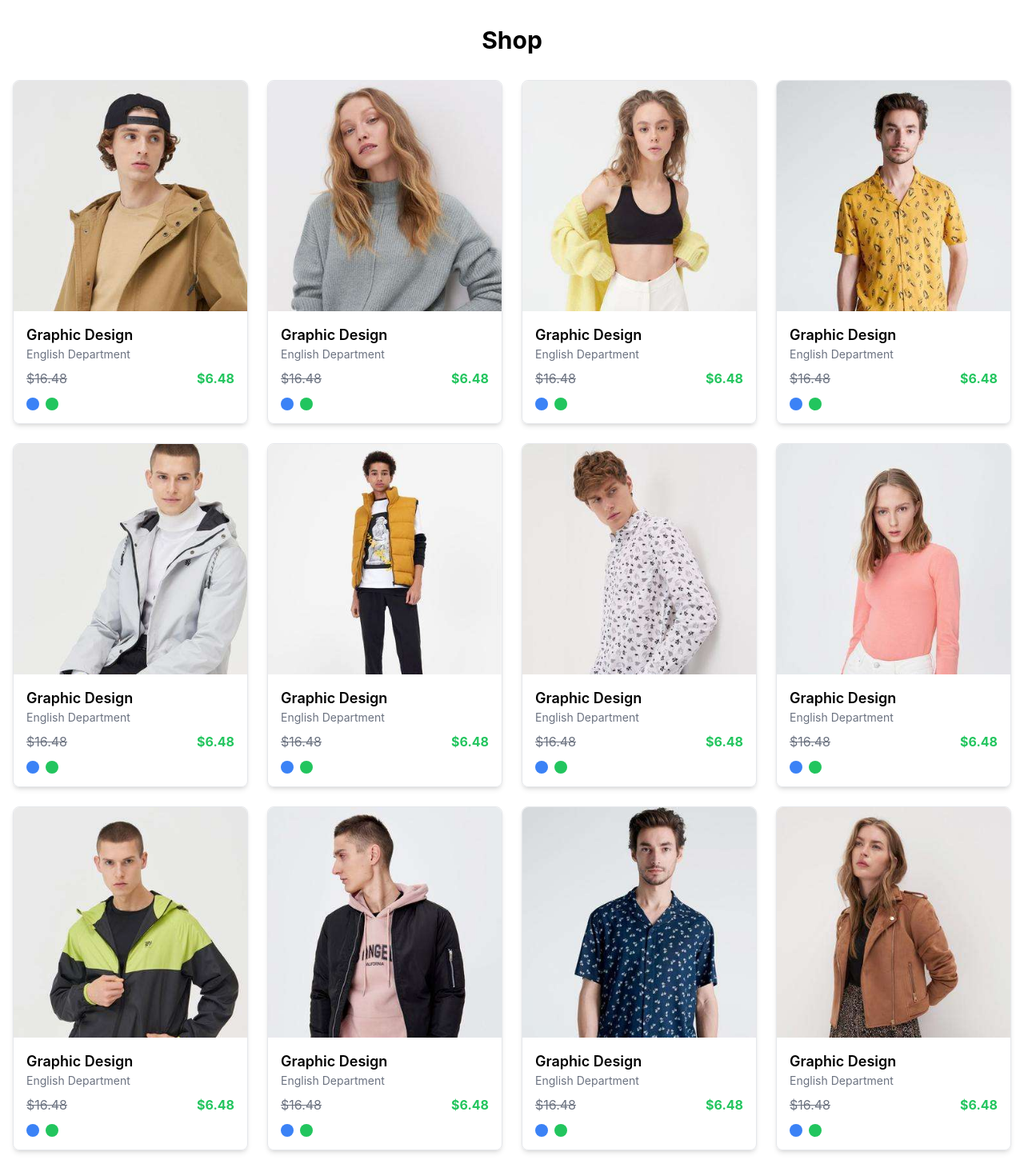
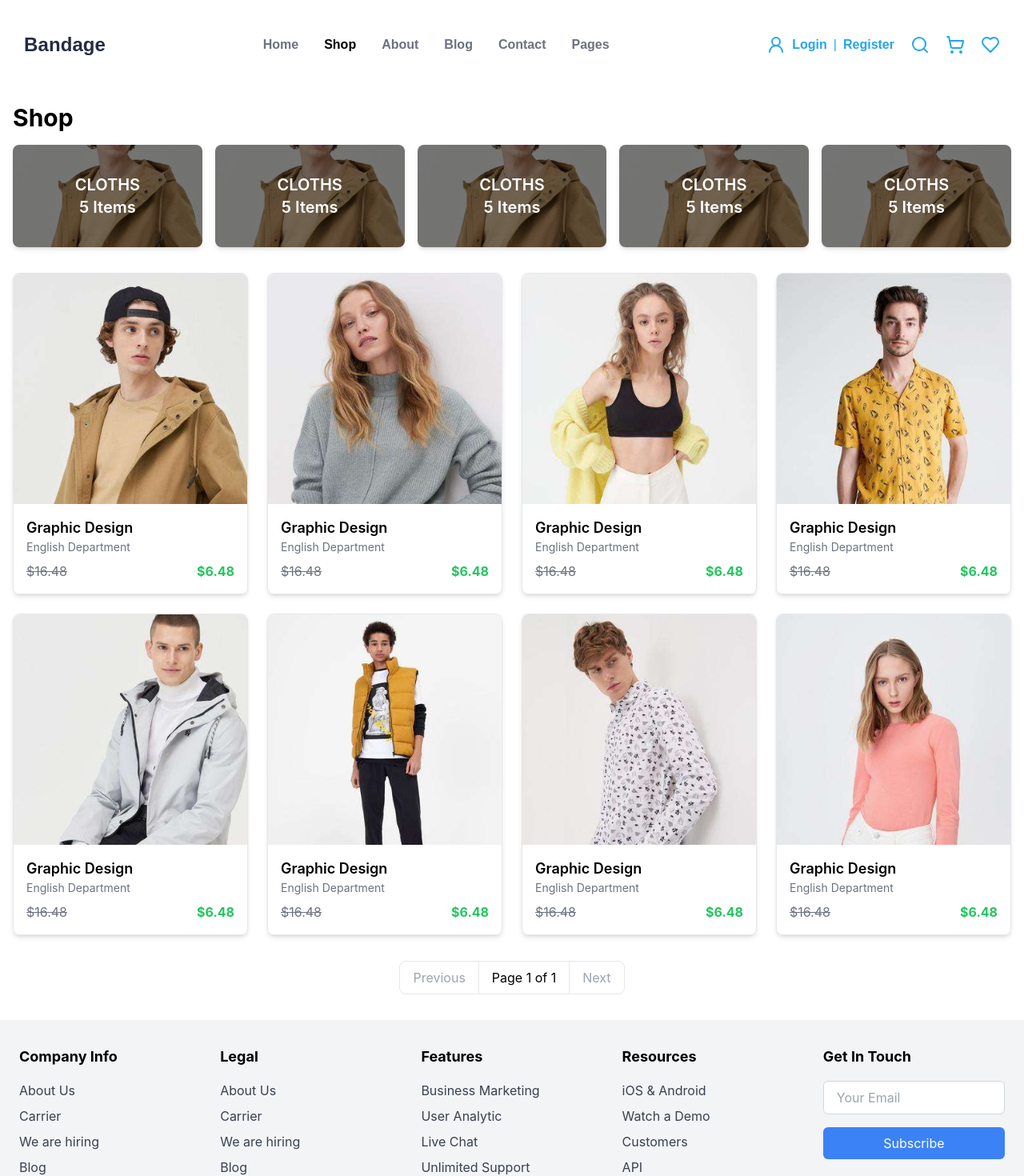
Before and after one commit to Gulsahkrklc/e-comm, a React (Vite) app: page /shop in a window 1280 px wide. Shown: the top 1470 px of the page at 80% size. Built offline with nearby package versions, Linux system fonts and the light colour scheme.

Commit message:
ShopPage cloths section added

```diff
--- a/src/layout/Header.jsx
+++ b/src/layout/Header.jsx
@@ -1,102 +1,114 @@
-import React, { useState } from "react";
-//import SignupForm from "../pages/SignupForm";
-import { Link } from "react-router-dom";
+import { useState } from "react";
+import { Heart, Menu, Search, ShoppingCart, UserRound } from "lucide-react";
+import { NavLink, useHistory, Link } from "react-router-dom";
+import { useSelector } from "react-redux";
+import Gravatar from 'react-gravatar';
 
-const Header = () => {
-  const [menuOpen, setMenuOpen] = useState(false);
+function Header() {
+    const [isMobileMenuOpen, setIsMobileMenuOpen] = useState(false);
+    const [isShopMenuOpen, setIsShopMenuOpen] = useState(false);
+    const [isLoginOpen, setIsLoginOpen] = useState(false);
+    const history = useHistory();
+
+    const user = useSelector((state) => state.client.user);
+
+    const mainPageHandle = () => {
+        history.push("/");
+    }
+
+    const toggleMobileMenu = () => {
+        setIsMobileMenuOpen(!isMobileMenuOpen);
+    };
 
 
+    const toggleLoginMenu = () => {
+        setIsLoginOpen(!isLoginOpen);
+    };
+
     return (
-    <header className="bg-white border-b border-gray-200 shadow-md">
-      <div className="container mx-auto flex justify-between items-center py-4 px-6">
-        {/* Logo */}
-        <div className="text-2xl font-bold">BrandName</div>
+        <div className="font-monts">
+            <div className="flex justify-between mt-[40px] mx-[30px] mb-[25px]">
+                <div>
+                    <button onClick={mainPageHandle}><h3 className="font-bold text-2xl leading-8 tracking-[0.1px] text-[#252B42]">Bandage</h3></button>
+                </div>
+                <nav className="hidden lg:flex justify-between items-center px-[30px] font-semibold relative">
+                    <ul className="flex gap-8 text-gray-500">
+                        <NavLink exact to="/" activeClassName="selected" className="hover:text-black">Home</NavLink>
+                        <NavLink to="/shop" activeClassName="selected" className="hover:text-black">Shop</NavLink>
+                        <NavLink to="/about" activeClassName="selected" className="hover:text-black">About</NavLink>
+                        <NavLink to="/blog" activeClassName="selected" className="hover:text-black">Blog</NavLink>
+                        <NavLink to="/contact" activeClassName="selected" className="hover:text-black">Contact</NavLink>
+                        <NavLink to="/pages" activeClassName="selected" className="hover:text-black">Pages</NavLink>
+                    </ul>
 
-        {/* Navigation (Visible on Desktop) */}
-        <nav className="hidden md:flex space-x-6">
-          <a href="/" className="text-gray-700 hover:text-blue-500">
-            Home
-          </a>
-          <a href="/shop" className="text-gray-700 hover:text-blue-500">
-            Product
-          </a>
-          <a href="#" className="text-gray-700 hover:text-blue-500">
-            Pricing
-          </a>
-          <a href="#" className="text-gray-700 hover:text-blue-500">
-            Contact
-          </a>
                 </nav>
-
-        {/* Icons */}
-        <div className="flex items-center space-x-4">
-          <a href="#" className="text-gray-700 hover:text-blue-500">
-            🔍
-          </a>
-          <a href="#" className="text-gray-700 hover:text-blue-500">
-            🛒
-          </a>
-          <button
-            className="text-gray-700 hover:text-blue-500"
-
-          >
-            <Link to="/login">Login</Link>
+                <div className="text-[#3C403D] md:text-[#23A6F0] flex gap-[20px] items-center">
+                    <div className="flex gap-2 items-center">
+                        {user && user.email ? (
+                            <Gravatar
+                                email={user.email}
+                                size={40}
+                                default="identicon" // You can choose other default images like 'monsterid', 'retro', etc.
+                                className="rounded-full cursor-pointer"
+                                onClick={toggleLoginMenu}
+                                alt="User Avatar"
+                            />
+                        ) : (
+                            <button onClick={toggleLoginMenu} className="hover:text-gray-500 font-semibold">
+                                <UserRound />
+                            </button>
+                        )}
+                        <div className="hidden gap-2 md:flex">
+                            {user ? (
+                                <p className="font-semibold hover:text-gray-500 cursor-pointer">{user.name}</p>
+                            ) : (
+                                <>
+                                    <Link to="/login" className="hover:text-gray-500 font-semibold">Login</Link>
+                                    <p>|</p>
+                                    <Link to="/signup" className="hover:text-gray-500 font-semibold">Register</Link>
+                                </>
+                            )}
+                        </div>
+                    </div>
+                    <button className="hover:text-gray-500">
+                        <Search />
+                    </button>
+                    <button className="hover:text-gray-500">
+                        <ShoppingCart />
+                    </button>
+                    <button className="hidden md:block hover:text-gray-500">
+                        <Heart />
                     </button>
                     <button
-            className="text-gray-700 hover:text-blue-500"
-
+                        className="lg:hidden hover:text-gray-500"
+                        onClick={toggleMobileMenu}
+                        aria-label="Toggle Menu"
                     >
-            <Link to="/signup">Signup</Link>
-          </button>
-
-          {/* Mobile Menu Toggle Button */}
-          <button
-            className="md:hidden text-gray-700 hover:text-blue-500 focus:outline-none"
-            onClick={() => setMenuOpen(!menuOpen)}
-          >
-            ☰
+                        <Menu />
                     </button>
                 </div>
             </div>
-
-      {/* Mobile Menu (Visible on Mobile) */}
-      <div
-        className={`md:hidden bg-white shadow-md ${
-          menuOpen ? "block" : "hidden"
-        }`}
-      >
-        <nav className="flex flex-col space-y-2 p-4">
-          <a
-            href="#"
-            className="block text-gray-700 hover:text-blue-500 border-b pb-2"
-          >
-            Home
-          </a>
-          <a
-            href="#"
-            className="block text-gray-700 hover:text-blue-500 border-b pb-2"
-          >
-            Product
-          </a>
-          <a
-            href="#"
-            className="block text-gray-700 hover:text-blue-500 border-b pb-2"
-          >
-            Pricing
-          </a>
-          <a
-            href="#"
-            className="block text-gray-700 hover:text-blue-500 border-b pb-2"
-          >
-            Contact
-          </a>
-        </nav>
+            {isMobileMenuOpen && (
+                <div className="flex flex-col items-center space-y-6 my-16 text-[30px] text-gray-500 lg:hidden">
+                    <NavLink exact to="/" activeClassName="selected" className="hover:text-black">Home</NavLink>
+                    <NavLink to="/shop" activeClassName="selected" className="hover:text-black">Product</NavLink>
+                    <NavLink to="/pricing" activeClassName="selected" className="hover:text-black">Pricing</NavLink>
+                    <NavLink to="/contact" activeClassName="selected" className="hover:text-black">Contact</NavLink>
                 </div>
-
-      {/* Login Form Modal */}
-
-    </header>
-  );
-};
+            )}
+            {isLoginOpen && (
+                user ? (
+                    <div className="flex flex-col items-center space-y-6 my-12 text-[30px] text-gray-500 md:hidden cursor-pointer">
+                        <p className="hover:text-black">{user.name}</p>
+                    </div>
+                ) :
+                    <div className="flex flex-col items-center space-y-6 my-12 text-[30px] text-gray-500 md:hidden">
+                        <NavLink exact to="/login" activeClassName="selected" className="hover:text-black">Login</NavLink>
+                        <NavLink to="/signup" activeClassName="selected" className="hover:text-black">Register</NavLink>
+                    </div>
+            )}
+        </div>
+    )
+}
 
 export default Header;
--- a/src/pages/ShopPage.jsx
+++ b/src/pages/ShopPage.jsx
@@ -1,25 +1,19 @@
-import React, { useState } from 'react';
+import React, { useState } from "react";
+
+import PageContent from "../layout/PageContent"; // Ana içerik sarmalayıcı bileşeni
 
 const products = [
-    { id: 1, title: 'Graphic Design', department: 'English Department', price: '$16.48', salePrice: '$6.48', colors: ['blue', 'green', 'orange', 'red'], imageUrl: '/images/shop1.jpeg' },
-    { id: 2, title: 'Graphic Design', department: 'English Department', price: '$16.48', salePrice: '$6.48', colors: ['blue', 'green', 'orange', 'red'], imageUrl: '/images/shop2.jpeg' },
-    { id: 3, title: 'Graphic Design', department: 'English Department', price: '$16.48', salePrice: '$6.48', colors: ['blue', 'green', 'orange', 'red'], imageUrl: '/images/shop3.jpeg' },
-    { id: 4, title: 'Graphic Design', department: 'English Department', price: '$16.48', salePrice: '$6.48', colors: ['blue', 'green', 'orange', 'red'], imageUrl: '/images/shop4.jpeg' },
-    { id: 5, title: 'Graphic Design', department: 'English Department', price: '$16.48', salePrice: '$6.48', colors: ['blue', 'green', 'orange', 'red'], imageUrl: '/images/shop5.jpeg' },
-    { id: 6, title: 'Graphic Design', department: 'English Department', price: '$16.48', salePrice: '$6.48', colors: ['blue', 'green', 'orange', 'red'], imageUrl: '/images/shop6.jpeg' },
-    { id: 7, title: 'Graphic Design', department: 'English Department', price: '$16.48', salePrice: '$6.48', colors: ['blue', 'green', 'orange', 'red'], imageUrl: '/images/shop7.jpeg' },
-    { id: 8, title: 'Graphic Design', department: 'English Department', price: '$16.48', salePrice: '$6.48', colors: ['blue', 'green', 'orange', 'red'], imageUrl: '/images/shop8.jpeg' },
-    { id: 9, title: 'Graphic Design', department: 'English Department', price: '$16.48', salePrice: '$6.48', colors: ['blue', 'green', 'orange', 'red'], imageUrl: '/images/shop9.jpeg' },
-    { id: 10, title: 'Graphic Design', department: 'English Department', price: '$16.48', salePrice: '$6.48', colors: ['blue', 'green', 'orange', 'red'], imageUrl: '/images/shop10.jpeg' },
-    { id: 11, title: 'Graphic Design', department: 'English Department', price: '$16.48', salePrice: '$6.48', colors: ['blue', 'green', 'orange', 'red'], imageUrl: '/images/shop11.jpeg' },
-    { id: 12, title: 'Graphic Design', department: 'English Department', price: '$16.48', salePrice: '$6.48', colors: ['blue', 'green', 'orange', 'red'], imageUrl: '/images/shop12.jpeg' },
-    { id: 13, title: 'Graphic Design', department: 'English Department', price: '$16.48', salePrice: '$6.48', colors: ['blue', 'green', 'orange', 'red'], imageUrl: '/images/shop12.jpeg' },
-    { id: 14, title: 'Graphic Design', department: 'English Department', price: '$16.48', salePrice: '$6.48', colors: ['blue', 'green', 'orange', 'red'], imageUrl: '/images/shop12.jpeg' },
-    { id: 12, title: 'Graphic Design', department: 'English Department', price: '$16.48', salePrice: '$6.48', colors: ['blue', 'green', 'orange', 'red'], imageUrl: '/images/shop12.jpeg' },
-
+  { id: 1, title: "Graphic Design", department: "English Department", price: "$16.48", salePrice: "$6.48", colors: ["blue", "green", "orange", "red"], imageUrl: "/images/shop1.jpeg" },
+  { id: 2, title: "Graphic Design", department: "English Department", price: "$16.48", salePrice: "$6.48", colors: ["blue", "green", "orange", "red"], imageUrl: "/images/shop2.jpeg" },
+  { id: 3, title: "Graphic Design", department: "English Department", price: "$16.48", salePrice: "$6.48", colors: ["blue", "green", "orange", "red"], imageUrl: "/images/shop3.jpeg" },
+  { id: 4, title: "Graphic Design", department: "English Department", price: "$16.48", salePrice: "$6.48", colors: ["blue", "green", "orange", "red"], imageUrl: "/images/shop4.jpeg" },
+  { id: 5, title: "Graphic Design", department: "English Department", price: "$16.48", salePrice: "$6.48", colors: ["blue", "green", "orange", "red"], imageUrl: "/images/shop5.jpeg" },
+  { id: 6, title: "Graphic Design", department: "English Department", price: "$16.48", salePrice: "$6.48", colors: ["blue", "green", "orange", "red"], imageUrl: "/images/shop6.jpeg" },
+  { id: 7, title: "Graphic Design", department: "English Department", price: "$16.48", salePrice: "$6.48", colors: ["blue", "green", "orange", "red"], imageUrl: "/images/shop7.jpeg" },
+  { id: 8, title: "Graphic Design", department: "English Department", price: "$16.48", salePrice: "$6.48", colors: ["blue", "green", "orange", "red"], imageUrl: "/images/shop8.jpeg" },
 ];
 
-const ITEMS_PER_PAGE =12; // Desktop için 8 ürün gösterilecek
+const ITEMS_PER_PAGE = 8;
 
 const ShopPage = () => {
   const [currentPage, setCurrentPage] = useState(1);
@@ -38,36 +32,59 @@ const ShopPage = () => {
   const handlePrevious = () => {
     if (currentPage > 1) setCurrentPage(currentPage - 1);
   };
+  const categories = [
+    { name: "CLOTHS", imageUrl: "/images/shop1.jpeg" },
+    { name: "CLOTHS", imageUrl: "/images/shop1.jpeg" },
+    { name: "CLOTHS", imageUrl: "/images/shop1.jpeg" },
+    { name: "CLOTHS", imageUrl: "/images/shop1.jpeg" },
+    { name: "CLOTHS", imageUrl: "/images/shop1.jpeg" },
+  ];
 
   return (
+    <div>
+
+
+      <PageContent>
+        {/* Üst Kategori Bölümü */}
         <div className="container mx-auto px-4 py-8">
-            <h2 className="text-3xl font-bold mb-8 text-center">Shop</h2>
+          <h2 className="text-3xl font-bold mb-4">Shop</h2>
+          <div className="grid grid-cols-1 md:grid-cols-3 lg:grid-cols-5 gap-4 mb-8">
+  {categories.map((category, index) => (
+    <div
+      key={index}
+      className="relative rounded-lg overflow-hidden shadow-md hover:shadow-lg transition duration-300"
+    >
+      {/* Arka plan resmi */}
+      <img
+        src={category.imageUrl}
+        alt={category.name}
+        className="w-full h-32 object-cover"
+      />
+      {/* Üstüne gelen içerik */}
+      <div className="absolute inset-0 bg-black bg-opacity-50 flex items-center justify-center">
+        <p className="text-white text-xl font-semibold text-center">
+          {category.name} <br /> 5 Items
+        </p>
+      </div>
+    </div>
+  ))}
+</div>
 
           {/* Ürün Listesi */}
           <div className="grid grid-cols-1 sm:grid-cols-2 lg:grid-cols-4 gap-6">
-                {paginatedProducts.map(product => (
+            {paginatedProducts.map((product) => (
               <div key={product.id} className="border rounded-lg shadow-md hover:shadow-lg transition duration-300">
-                    {/* Resim kısmı */}
                 <img
                   src={product.imageUrl}
                   alt={product.title}
-                        className="w-full h-72 object-cover object-top rounded-t-lg" // Tailwind sınıfları
+                  className="w-full h-72 object-cover object-top rounded-t-lg"
                 />
-                    {/* Bilgi kısmı */}
                 <div className="p-4">
                   <h3 className="text-lg font-semibold">{product.title}</h3>
                   <p className="text-sm text-gray-500">{product.department}</p>
                   <div className="flex justify-between items-center mt-2">
                     <span className="text-gray-500 line-through">{product.price}</span>
                     <span className="text-green-500 font-bold">{product.salePrice}</span>
-                        </div>
-                        <div className="flex gap-2 mt-3">
-                            {product.colors.map((color, index) => (
-                                <div
-                                    key={index}
-                                    className={`w-4 h-4 rounded-full bg-${color}-500`}
-                                ></div>
-                            ))}
                   </div>
                 </div>
               </div>
@@ -79,9 +96,9 @@ const ShopPage = () => {
             <button
               onClick={handlePrevious}
               disabled={currentPage === 1}
-                    className={`px-4 py-2 border ${currentPage === 1 ? 'text-gray-400' : 'text-black'} rounded-l-lg`}
+              className={`px-4 py-2 border ${currentPage === 1 ? "text-gray-400" : "text-black"} rounded-l-lg`}
             >
-                    First
+              Previous
             </button>
             <span className="px-4 py-2 border-t border-b">
               Page {currentPage} of {totalPages}
@@ -89,12 +106,16 @@ const ShopPage = () => {
             <button
               onClick={handleNext}
               disabled={currentPage === totalPages}
-                    className={`px-4 py-2 border ${currentPage === totalPages ? 'text-gray-400' : 'text-black'} rounded-r-lg`}
+              className={`px-4 py-2 border ${currentPage === totalPages ? "text-gray-400" : "text-black"} rounded-r-lg`}
             >
               Next
             </button>
           </div>
         </div>
+      </PageContent>
+
+
+    </div>
   );
 };
 
```
Lines whose indentation alone changed are shown as unchanged.
